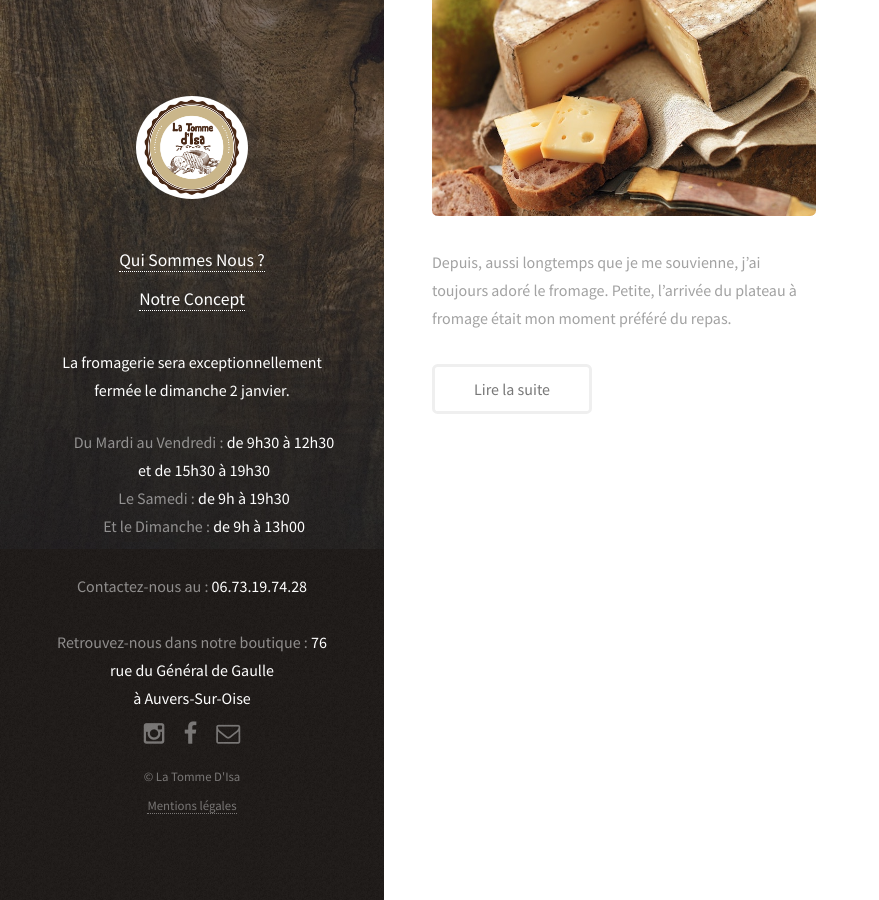
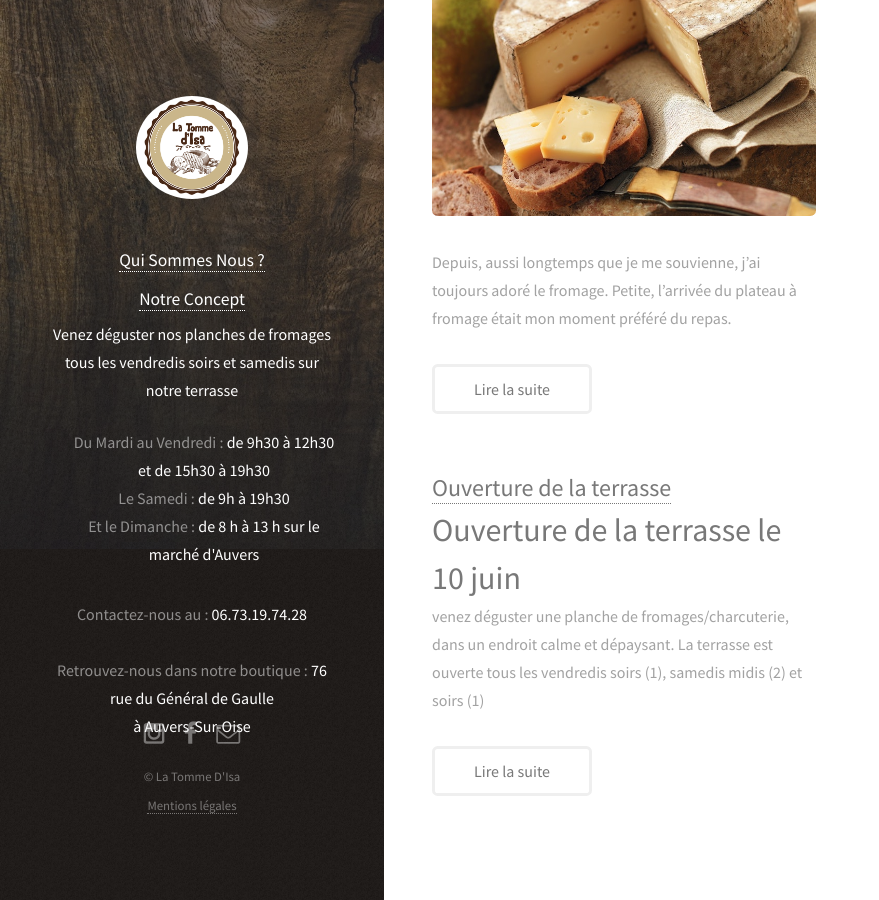
Before and after one commit to SachaCR/la-tomme-disa, a Jekyll site: the page built from _posts/2021-12-20-plateaux-en-fetes.markdown, in a window 1280 px wide and 900 px high, scrolled down 7024 px. Shown: the whole window, without its empty margins (0-879 px from the left). Built offline with Jekyll 4.4.1, drawn with Linux system fonts in a browser that asks for light colours; nearby versions of some CDN libraries.

Commit message:
Add terrasse openning article

```diff
--- a/_layouts/default.html
+++ b/_layouts/default.html
@@ -32,10 +32,10 @@
       </ul>
 
 			<p>
-				</br>
-				<strong>La fromagerie sera exceptionnellement fermée le dimanche 2 janvier.</strong>
-				</br>
+				<strong>Venez déguster nos planches de fromages tous les vendredis soirs et samedis sur notre terrasse</strong>
+			</br>
 				<ul class="informations">
+
 					<li>
 						Du Mardi au Vendredi : <strong>de 9h30 à 12h30 et de 15h30 à 19h30</strong>
 					</li>
@@ -43,7 +43,7 @@
 						Le Samedi : <strong>de 9h à 19h30</strong>
 					</li>
 					<li>
-						Et le Dimanche : <strong>de 9h à 13h00</strong>
+						Et le Dimanche : <strong>de 8 h à 13 h sur le marché d'Auvers</strong>
 					</li>
 				</ul>
 				Contactez-nous au : <strong>06.73.19.74.28</strong>
--- /dev/null
+++ b/_posts/2022-06-28-terrasse-opennign.md
@@ -0,0 +1,11 @@
+---
+layout: post
+title: Ouverture de la terrasse
+date: 2022-06-28T08:00:00.000Z
+---
+
+# Ouverture de la terrasse le 10 juin
+venez déguster une planche de fromages/charcuterie, dans un endroit calme et dépaysant. La terrasse est ouverte tous les vendredis soirs (1), samedis midis (2) et soirs (1)
+
+(1) A partir de 19 h 30 et sur réservation
+(2) A partir de 12 h 30 et sur réservation
```
